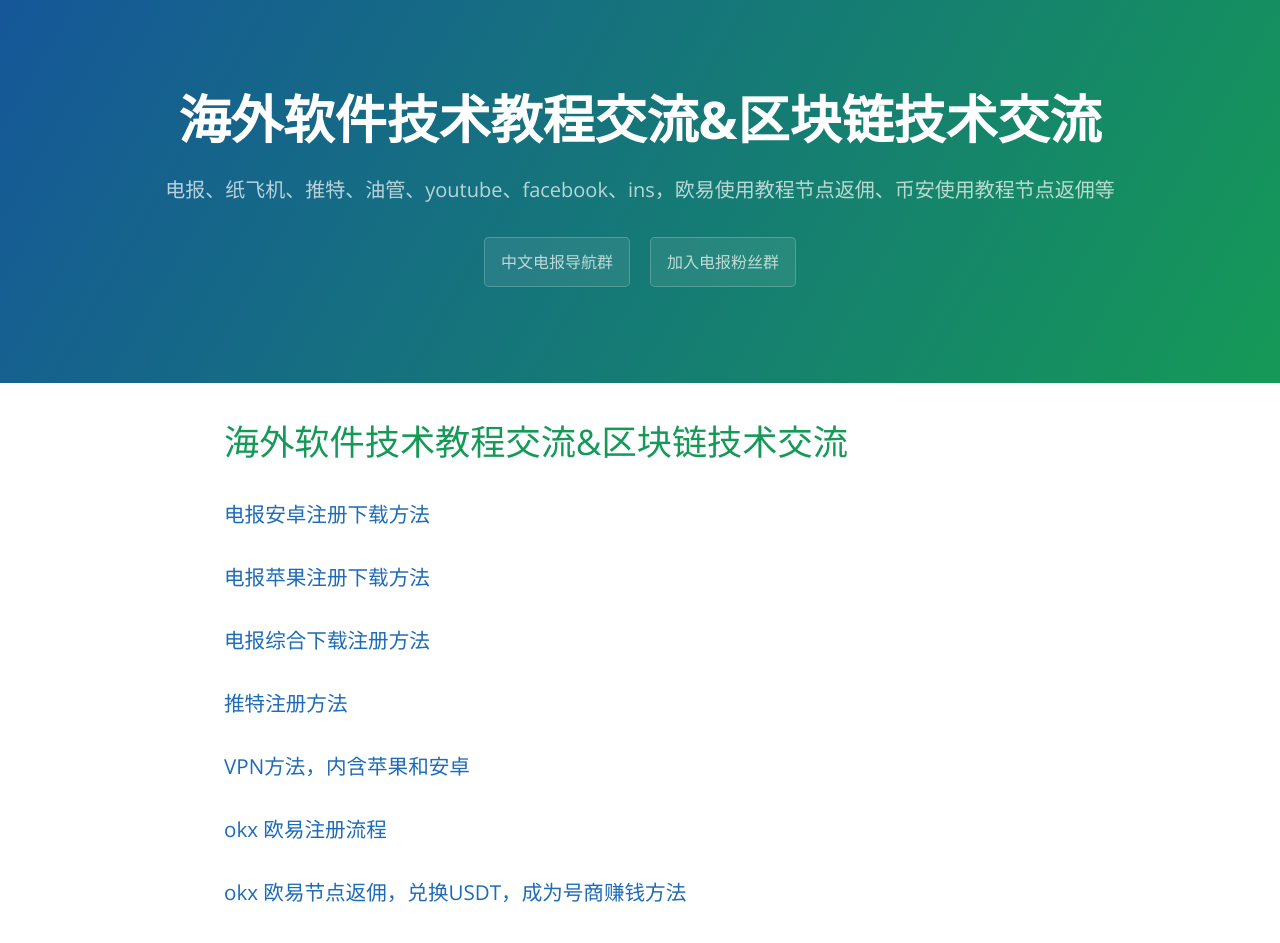
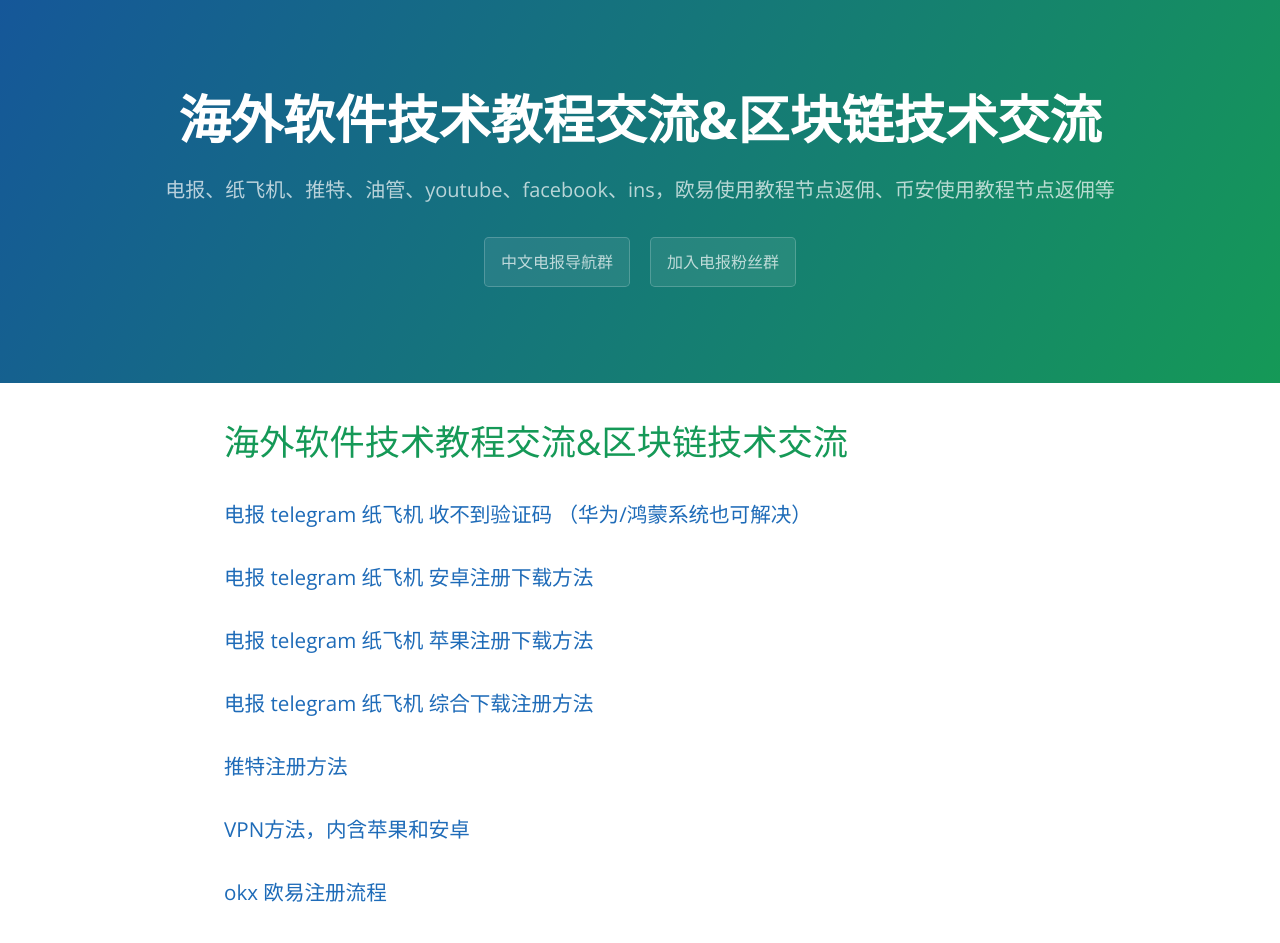
Before and after one commit to tggSearch/tggSearch.github.io, a Jekyll site: the page built from index.md, in a window 1280 px wide. Shown: the top 943 px of the page. Built offline with Jekyll 4.4.1, drawn with Linux system fonts in a browser that asks for light colours; our own code applies the rules of GitHub Pages for plain Markdown files.

Commit message:
add index

```diff
--- a/index.md
+++ b/index.md
@@ -1,8 +1,9 @@
 # 海外软件技术教程交流&区块链技术交流
 
-### [电报安卓注册下载方法](./docs/telegram-android)
-### [电报苹果注册下载方法](./docs/telegram-ios)
-### [电报综合下载注册方法](./docs/register)
+### [电报 telegram 纸飞机 收不到验证码 （华为/鸿蒙系统也可解决）](./docs/telegram-no-sms-code)
+### [电报 telegram 纸飞机 安卓注册下载方法](./docs/telegram-android)
+### [电报 telegram 纸飞机 苹果注册下载方法](./docs/telegram-ios)
+### [电报 telegram 纸飞机 综合下载注册方法](./docs/register)
 ### [推特注册方法](./docs/twitter)
 ### [VPN方法，内含苹果和安卓](./docs/vpn)
 ### [okx 欧易注册流程](./docs/okx)
```
